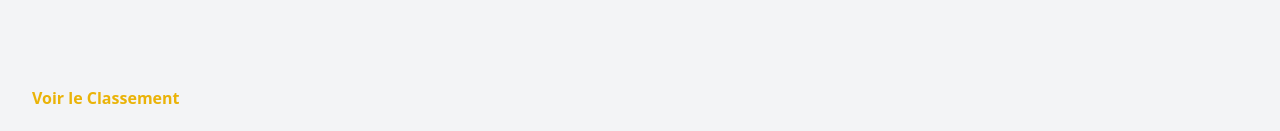
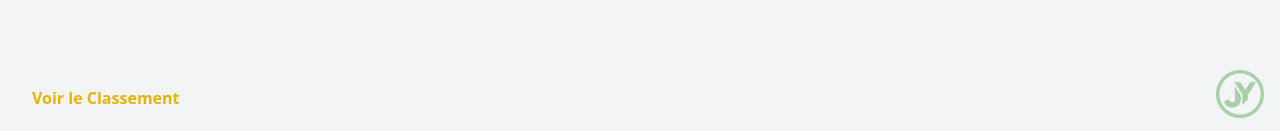
Before and after one commit to julienyassef/snake-s-game, a React (Create React App) app: page / in a window 1280 px wide. Shown: the part 666-797 px from the top of the page. Built offline with nearby package versions, Linux system fonts and the light colour scheme.

Commit message:
ajout logo portfolio dev

```diff
--- a/src/App.tsx
+++ b/src/App.tsx
@@ -10,6 +10,7 @@ import ModalGameOver from './components/ModalGameOver/ModalGameOver';
 import ScoreBoard from './components/ScoreBoard/ScoreBoard';
 import NameValidationModal from './components/NameValidationModal/NameValidationModal';
 import ModeDisplay from './components/ModeDisplay/ModeDisplay';
+
 
 interface SnakePart {
   x: number;
@@ -215,6 +216,14 @@ const App: React.FC = () => {
           onChangeLevel={goToLevelSelection}
         />
       )}
+
+      <a href="https://julienyassef.fr/" target="_blank" rel="noopener noreferrer">
+        <img
+          src="/Logo.png"
+          alt="Logo Julien Yassef"
+          className="absolute bottom-4 right-4 h-12 w-12 opacity-80 hover:opacity-100 transition-opacity"
+        />
+      </a>
     </div>
   );
 };
```
